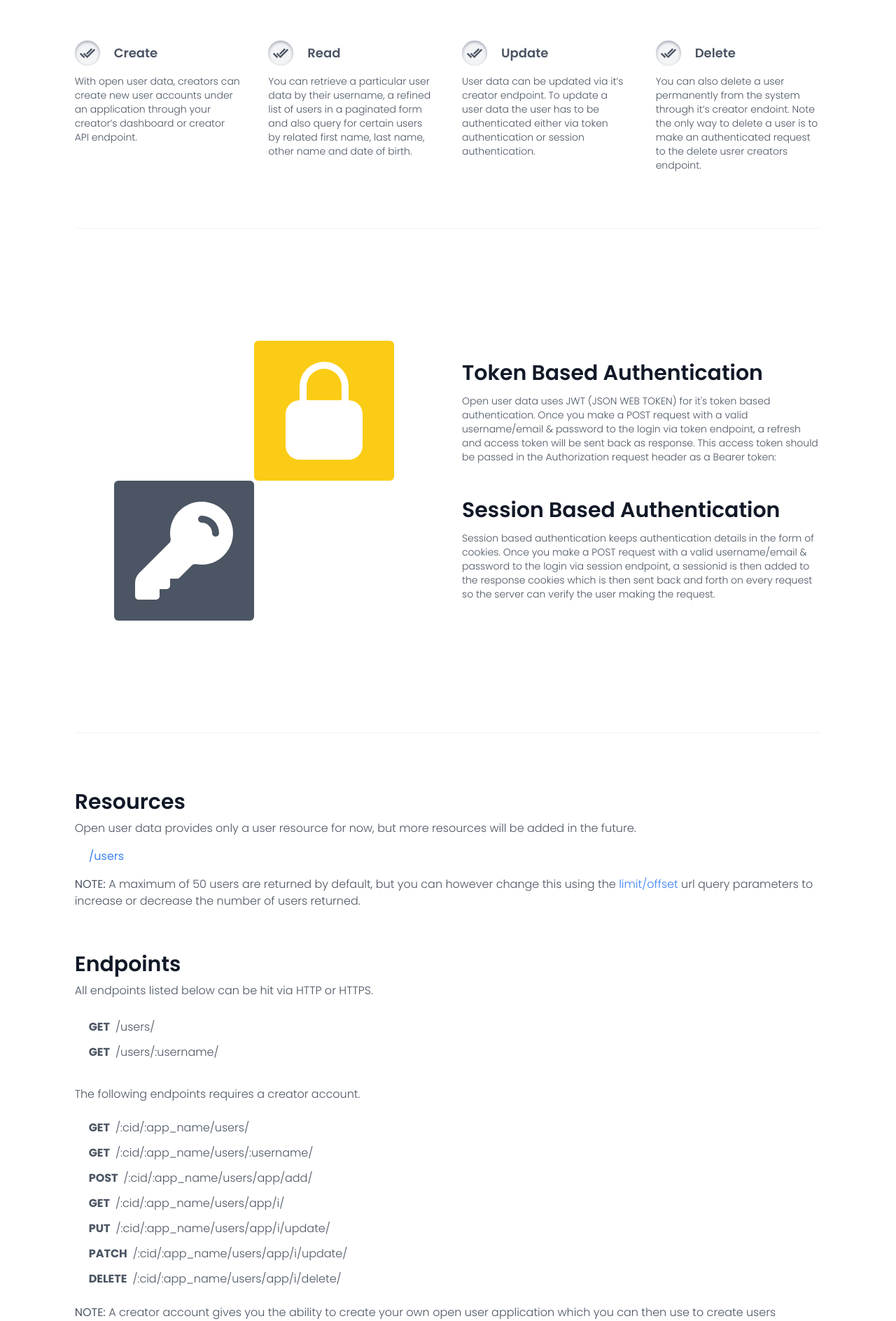
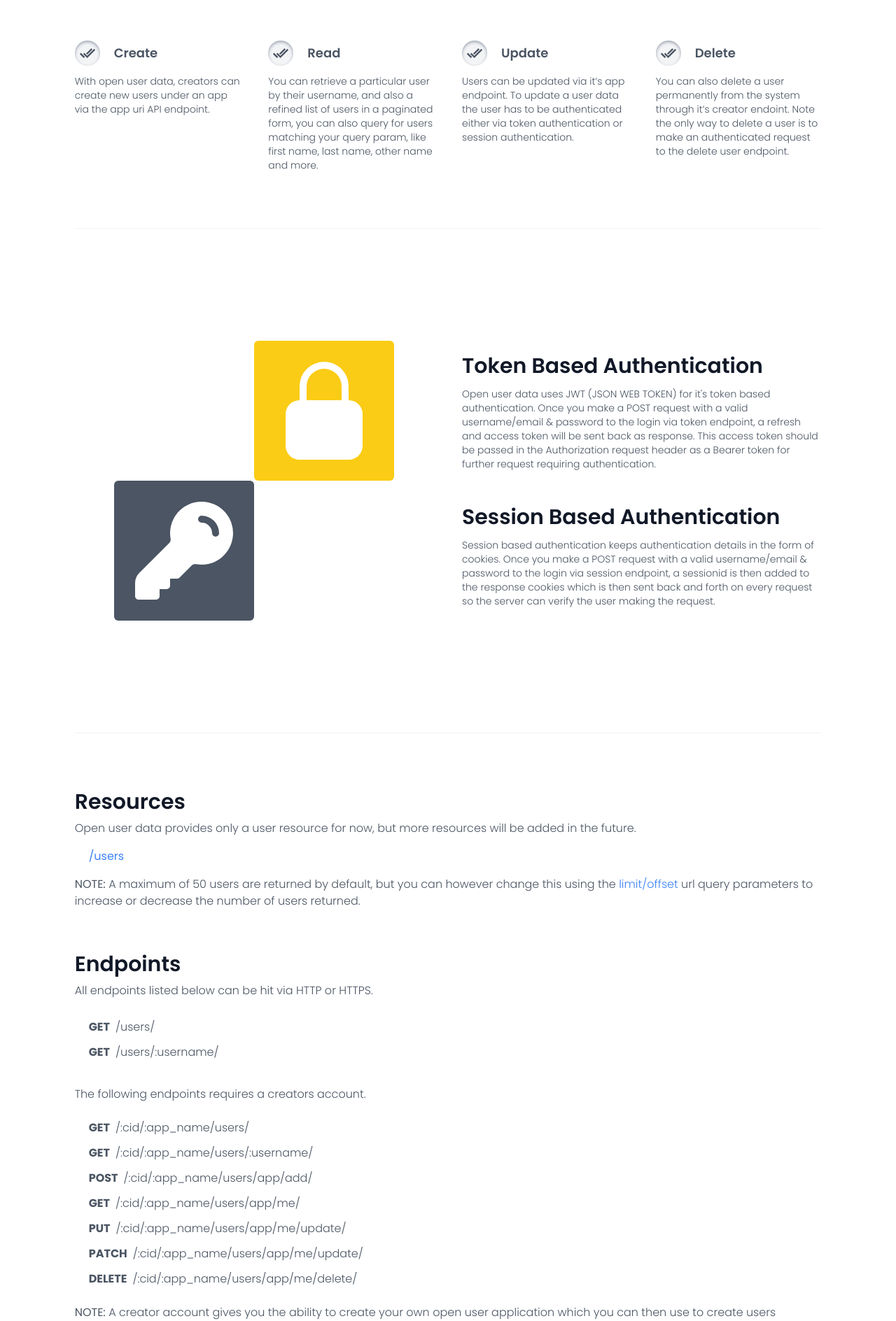
Before and after one commit to LifeOf97/openusercreator, a Vue app in the folder frontend/: page / in a window 1280 px wide. Shown: the part 1368-3256 px from the top of the page at 70% size. Built offline with nearby package versions, Linux system fonts and the light colour scheme; what vue-flag-icon, vue-tippy would draw is missing.

Commit message:
Added router view transition

```diff
--- a/frontend/src/App.vue
+++ b/frontend/src/App.vue
@@ -23,8 +23,15 @@ const getUserProfile = () => {
 </script>
 
 <template>
-  <main>
-    <RouterView />
+  <main class="overflow-hidden">
+
+    <!-- router view -->
+    <RouterView v-slot="{Component, route}">
+      <Transition :name="route.meta.transitionName" mode="out-in">
+        <Component :is="Component" :key="route.path" />
+      </Transition>
+    </RouterView>
+    <!-- router view -->
 
     <!-- notification -->
     <transition
@@ -88,7 +95,9 @@ const getUserProfile = () => {
 .slide-right-enter-active,
 .slide-right-leave-active,
 .slide-left-enter-active,
-.slide-left-leave-active {
+.slide-left-leave-active,
+.scale-enter-active,
+.scale-leave-active {
   @apply transition-all duration-200
 }
 
@@ -99,4 +108,9 @@ const getUserProfile = () => {
 .slide-left-enter-from {
   @apply translate-x-20 opacity-0
 }
+
+.scale-enter-from,
+.scale-leave-to {
+  @apply scale-0
+}
 </style>
--- a/frontend/src/components/AppHomeAuthentication.vue
+++ b/frontend/src/components/AppHomeAuthentication.vue
@@ -27,7 +27,8 @@ import IconLinkSolid from './icons/IconLinkSolid.vue';
                         Open user data uses JWT (JSON WEB TOKEN) for it's token based authentication.
                         Once you make a POST request with a valid username/email & password to the login
                         via token endpoint, a refresh and access token will be sent back as response.
-                        This access token should be passed in the Authorization request header as a Bearer token:
+                        This access token should be passed in the Authorization request header as a Bearer token
+                        for further request requiring authentication.
                     </p>
                 </div>
 
--- a/frontend/src/components/AppHomeCRUD.vue
+++ b/frontend/src/components/AppHomeCRUD.vue
@@ -13,24 +13,24 @@ const data = {
             id: 1,
             title: "Create",
             detail: `
-                With open user data, creators can create new user accounts under
-                an application through your creator’s dashboard or creator API endpoint.
+                With open user data, creators can create new users under
+                an app via the app uri API endpoint.
             `
         },
         {
             id: 2,
             title: "Read",
             detail: `
-                You can retrieve a particular user data by their username, a refined list of
-                users in a paginated form and also query for certain users by related first
-                name, last name, other name and date of birth.
+                You can retrieve a particular user by their username, and also a refined list of
+                users in a paginated form, you can also query for users matching your query param, like first
+                name, last name, other name and more.
             `
         },
         {
             id: 3,
             title: "Update",
             detail: `
-                User data can be updated via it’s creator endpoint. To update a user data the
+                Users can be updated via it’s app endpoint. To update a user data the
                 user has to be authenticated either via token authentication or session authentication.
             `
         },
@@ -40,7 +40,7 @@ const data = {
             detail: `
                 You can also delete a user permanently from the system through it’s creator endoint.
                 Note the only way to delete a  user is to make an authenticated request to the delete
-                usrer creators endpoint.
+                user endpoint.
             `
         },
     ],
@@ -66,7 +66,7 @@ const data = {
                     <h3 class="text-xl font-semibold text-gray-900 md:text-3xl">Create, Read, Update & Delete</h3>
                     <p class="text-xs text-gray-600 font-light md:text-sm">
                         Open user data provides full CRUD operations over REST API.
-                        You can create new users, retrieve one or more user data,
+                        You can create new users, retrieve one or more users,
                         update the data of a user instance and also delete users
                         permanently from the systtem.
                     </p>
--- a/frontend/src/components/AppHomeQueryParameters.vue
+++ b/frontend/src/components/AppHomeQueryParameters.vue
@@ -12,7 +12,7 @@ const data = {
             detail: `
                 You can filter based on the following parameters, username, first_name, last_name,
                 other_name, gender, dob, dob__year, dob__year__gt and dob__year__lt. And they can
-                also be appended to each other using the & ampersand sign. Note, values are case insensitive.
+                also be chained to each other using the & ampersand sign. Note, values are case insensitive.
             `,
             method: "GET",
             endpoint: "/users?first_name=john&last_name=doe&dob__year_gt=2000"
@@ -22,8 +22,8 @@ const data = {
             title: "Data Searching",
             detail: `
                 You can search for a specific data passing any of this values to the search parameter. username,
-                first_name, last_name and other_name this values should be an exact match of the user you are
-                searching for. Note, values are case insensitive. Open user data uses the keyword q for searching.
+                first_name, last_name and other_name. This values should be an exact match of the user you are
+                searching for. Note, values are case insensitive. Open user data uses the keyword "q" for searching.
             `,
             method: "GET",
             endpoint: "/users?q=john"
--- a/frontend/src/components/AppHomeResourcesAndEndpoints.vue
+++ b/frontend/src/components/AppHomeResourcesAndEndpoints.vue
@@ -12,10 +12,10 @@ const data = {
         {id: 1, method: "GET", endpoint: "/:cid/:app_name/users/"},
         {id: 2, method: "GET", endpoint: "/:cid/:app_name/users/:username/"},
         {id: 3, method: "POST", endpoint: "/:cid/:app_name/users/app/add/"},
-        {id: 4, method: "GET", endpoint: "/:cid/:app_name/users/app/i/"},
-        {id: 5, method: "PUT", endpoint: "/:cid/:app_name/users/app/i/update/"},
-        {id: 6, method: "PATCH", endpoint: "/:cid/:app_name/users/app/i/update/"},
-        {id: 7, method: "DELETE", endpoint: "/:cid/:app_name/users/app/i/delete/"},
+        {id: 4, method: "GET", endpoint: "/:cid/:app_name/users/app/me/"},
+        {id: 5, method: "PUT", endpoint: "/:cid/:app_name/users/app/me/update/"},
+        {id: 6, method: "PATCH", endpoint: "/:cid/:app_name/users/app/me/update/"},
+        {id: 7, method: "DELETE", endpoint: "/:cid/:app_name/users/app/me/delete/"},
     ],
     endpointThree: [
         {id: 1, method: "POST", endpoint: "/auth/login/token/"},
@@ -50,7 +50,7 @@ const data = {
 
             <p class="text-xs text-gray-600 font-light md:text-base">
                 <b>NOTE:</b> A maximum of 50 users are returned by default, but you can however change this using the
-                <RouterLink to="#limitoffset" class="text-blue-500 hover:text-blue-600">limit/offset</RouterLink>
+                <RouterLink to="#QueryParameters" class="text-blue-500 hover:text-blue-600">limit/offset</RouterLink>
                 url query parameters to increase or decrease the number of users returned.
             </p>
         </div>
@@ -70,7 +70,7 @@ const data = {
             <!-- endpoint one -->
 
             <!-- endpoint two -->
-            <p class="py-2 text-xs text-gray-600 font-light md:text-base">The following endpoints requires a creator account.</p>
+            <p class="py-2 text-xs text-gray-600 font-light md:text-base">The following endpoints requires a creators account.</p>
             <ul class="pl-5 my-2 flex flex-col gap-3 list-inside text-xs text-gray-600 md:text-base">
                 <li v-for="data in data.endpointTwo" :key="data.id" class="flex items-center gap-2">
                     <span class="font-bold">{{data.method}}</span>
@@ -86,11 +86,11 @@ const data = {
                 <a href="#" class="text-blue-500 hover:text-blue-600 visited:text-yellow-500">/users/</a>
                 endpoint in read only mode by both creators and non creators. Requests to creators endpoint do not require application authentication,
                 all you need is to query one of the aforementioned endpoints passing in your creator’s id (cid) and
-                application name (app_name). This details can be found on your creators dashboard.
+                application name (app_name). This details can be found on the specific app details dashboard.
             </p>
 
             <!-- endpoint three -->
-            <p class="py-2 text-xs text-gray-600 font-light md:text-base">The following endpoints requires a creator account.</p>
+            <p class="py-2 text-xs text-gray-600 font-light md:text-base">The following endpoints are for authenticating a user.</p>
             <ul class="pl-5 my-2 flex flex-col gap-3 list-inside text-xs text-gray-600 md:text-base">
                 <li v-for="data in data.endpointThree" :key="data.id" class="flex items-center gap-2">
                     <p class="font-bold">{{data.method}}</p>
--- a/frontend/src/stores/auth.js
+++ b/frontend/src/stores/auth.js
@@ -55,7 +55,7 @@ export const useAuthStore = defineStore("auth", () => {
         setTimeout(() => {
           notify.open = false
           notify.detail = notify.state = null
-        }, 10000);
+        }, 5000);
       })
       .catch((err) => {
         if (err.response) {
```
Also changed, not shown: frontend/src/router/index.js (+64 -7 lines).
